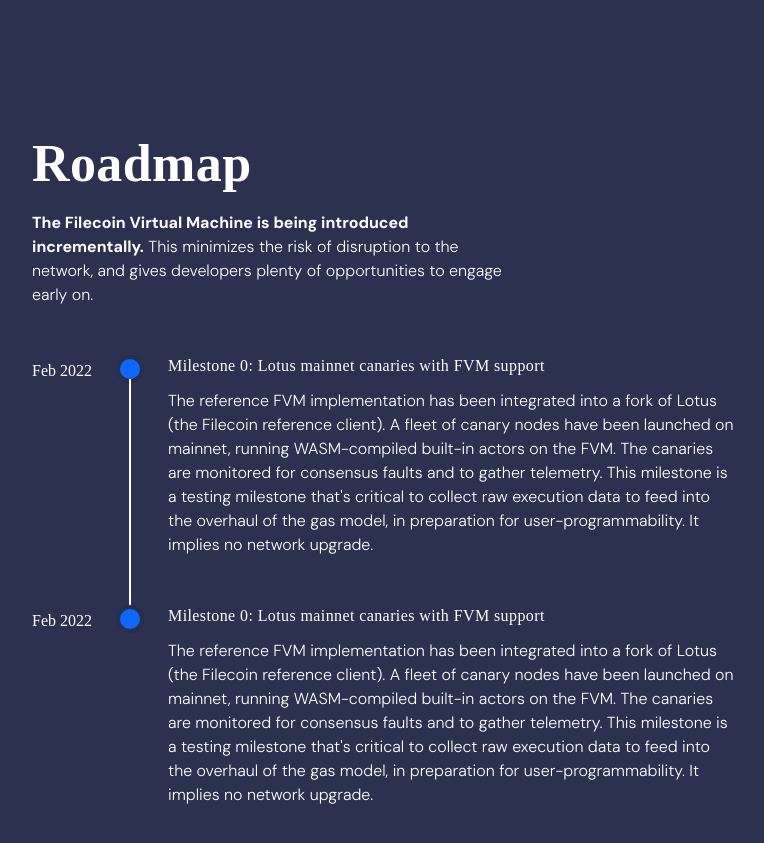
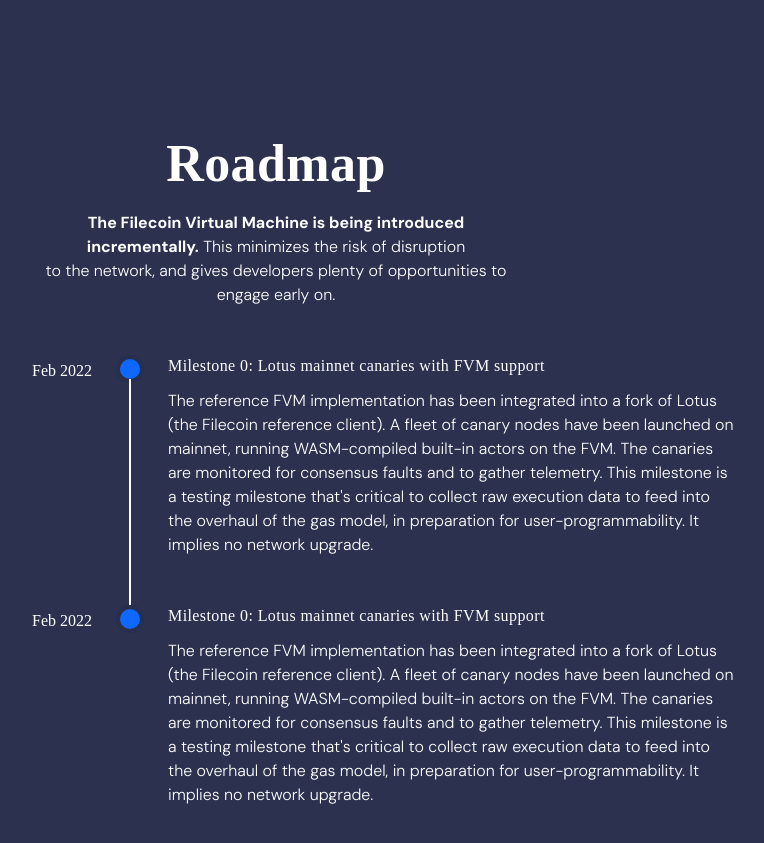
Before and after one commit to ZhangPeibin/IStorage_web, a Next.js app: page / in a window 1280 px wide. Shown: the part 4200-5043 px from the top of the page, without its empty margins (71-835 px from the left). Built offline with nearby package versions, Linux system fonts and the light colour scheme.

Commit message:
提交首页

```diff
--- a/pages/index.js
+++ b/pages/index.js
@@ -584,14 +584,14 @@
                     </div>
                 </div>
 
-                <section style={{background: "#2B314F", color: "#fff"}} className='roadmap container-fluid bg-gray '
+                <section style={{background: "#2B314F", color: "#fff",}} className='roadmap container-fluid bg-gray '
                          id="roadmap">
                     <div className="Grid_grid__tdbxd" style={{marginTop: 96, marginBottom: 88}}>
                         <div className="App_left__j7ytm" style={{marginBottom: 48}}>
-                            <div className="App_markdown__B3Yg5">
+                <div className="App_markdown__B3Yg5" style={{ width: "100%", textAlign:"center"}}>
                                 <a id="roadmap-4" className="App_synthetich2__6_CLu" href="#roadmap-4" level="2">Roadmap</a>
                                 <p><strong>The Filecoin Virtual Machine is being introduced incrementally.</strong> This
-                                    minimizes the risk of disruption to the network, and gives developers plenty of
+                                    minimizes the risk of disruption <br/>to the network, and gives developers plenty of
                                     opportunities to engage early on.</p>
                             </div>
                         </div>
```
